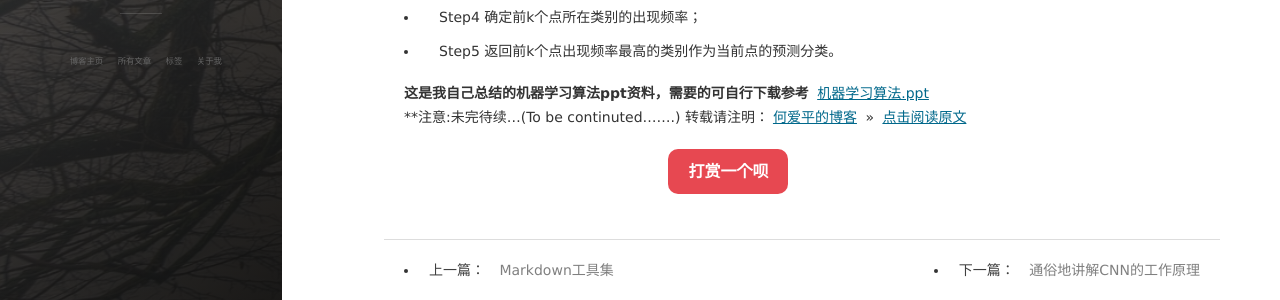
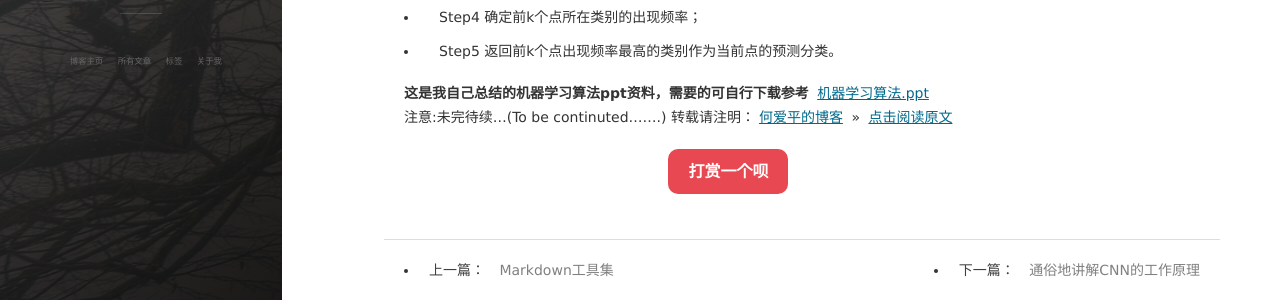
Before and after one commit to AndrewHeaiping/AndrewHeaiping.github.io., a Jekyll site: the page built from _posts/2018-09-03-MachineLearningAlgorithm.md, in a window 1280 px wide and 1240 px high. Shown: the part 704-1004 px from the top of the window. Built offline with Jekyll 4.4.1, drawn with Linux system fonts in a browser that asks for light colours; nearby versions of some CDN libraries; comment, search, counter and statistics services are not loaded.

```diff
--- a/_posts/2018-09-03-MachineLearningAlgorithm.md
+++ b/_posts/2018-09-03-MachineLearningAlgorithm.md
@@ -47,5 +47,5 @@ tag: 机器学习
 **这是我自己总结的机器学习算法ppt资料，需要的可自行下载参考**
 [机器学习算法.ppt](https://github.com/AndrewHeaiping/DownloadFiles/blob/master/%E6%9C%BA%E5%99%A8%E5%AD%A6%E4%B9%A0%E7%AE%97%E6%B3%95.pptx?raw=true)
 <br>
-**注意:未完待续...(To be continuted.......)
+注意:未完待续...(To be continuted.......)
 转载请注明：[何爱平的博客](http://AndrewHeaiping.github.io) » [点击阅读原文](https://www.heaiping.cn/2018/09/MachineLearningAlgorithm/)
```
